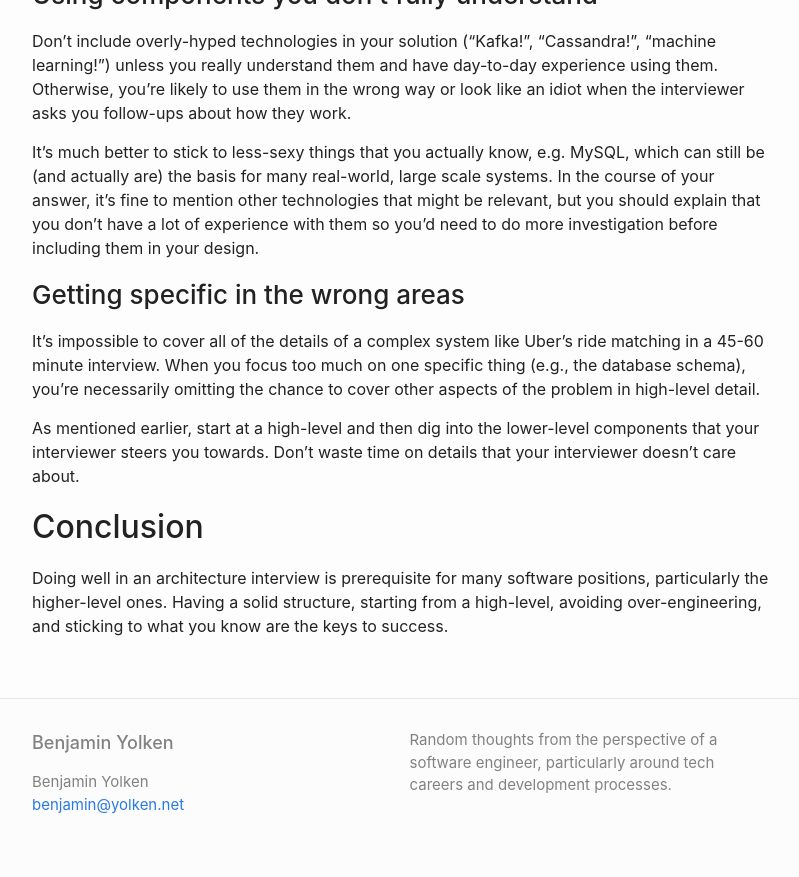
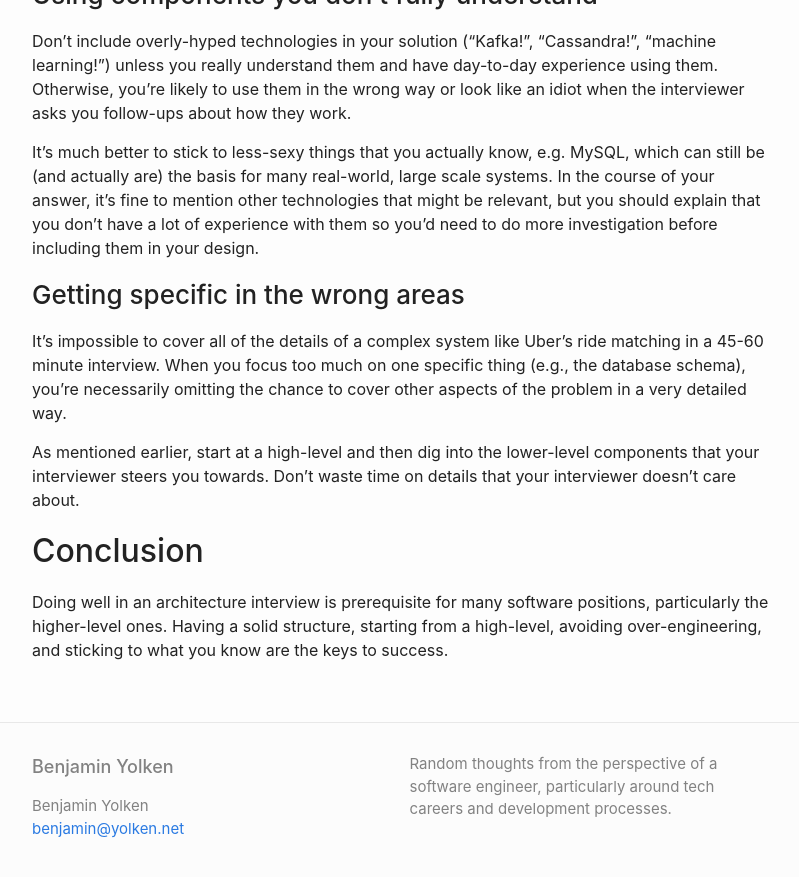
Before and after one commit to yolken/yolken-blog, a Jekyll site: the page built from site/_posts/2020-12-24-architecture-interviews.md, in a window 1280 px wide and 900 px high, scrolled down 4137 px. Shown: the top 877 px of the window, without its empty margins (238-1037 px from the left). Built offline with Jekyll 4.4.1, drawn with Linux system fonts in a browser that asks for light colours.

Commit message:
Minor fix to architecture post

```diff
--- a/site/_posts/2020-12-24-architecture-interviews.md
+++ b/site/_posts/2020-12-24-architecture-interviews.md
@@ -184,8 +184,8 @@ them in your design.
 
 It's impossible to cover all of the details of a complex system like Uber's ride matching
 in a 45-60 minute interview. When you focus too much on one specific thing (e.g., the database
-schema), you're necessarily omitting the chance to cover other aspects of the problem in high-level
-detail.
+schema), you're necessarily omitting the chance to cover other aspects of the problem in a very
+detailed way.
 
 As mentioned earlier, start at a high-level and then dig into the lower-level components that your
 interviewer steers you towards. Don't waste time on details that your interviewer doesn't care
```
